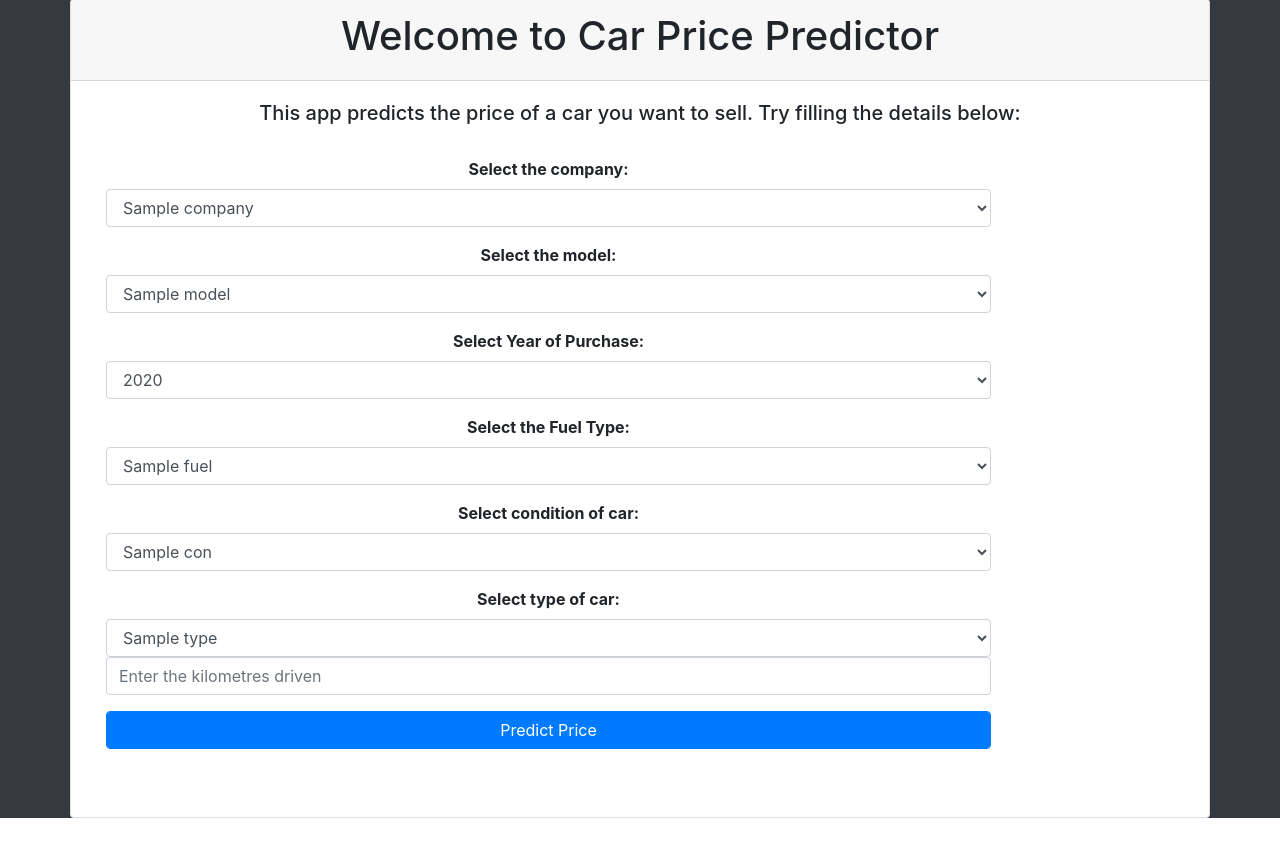
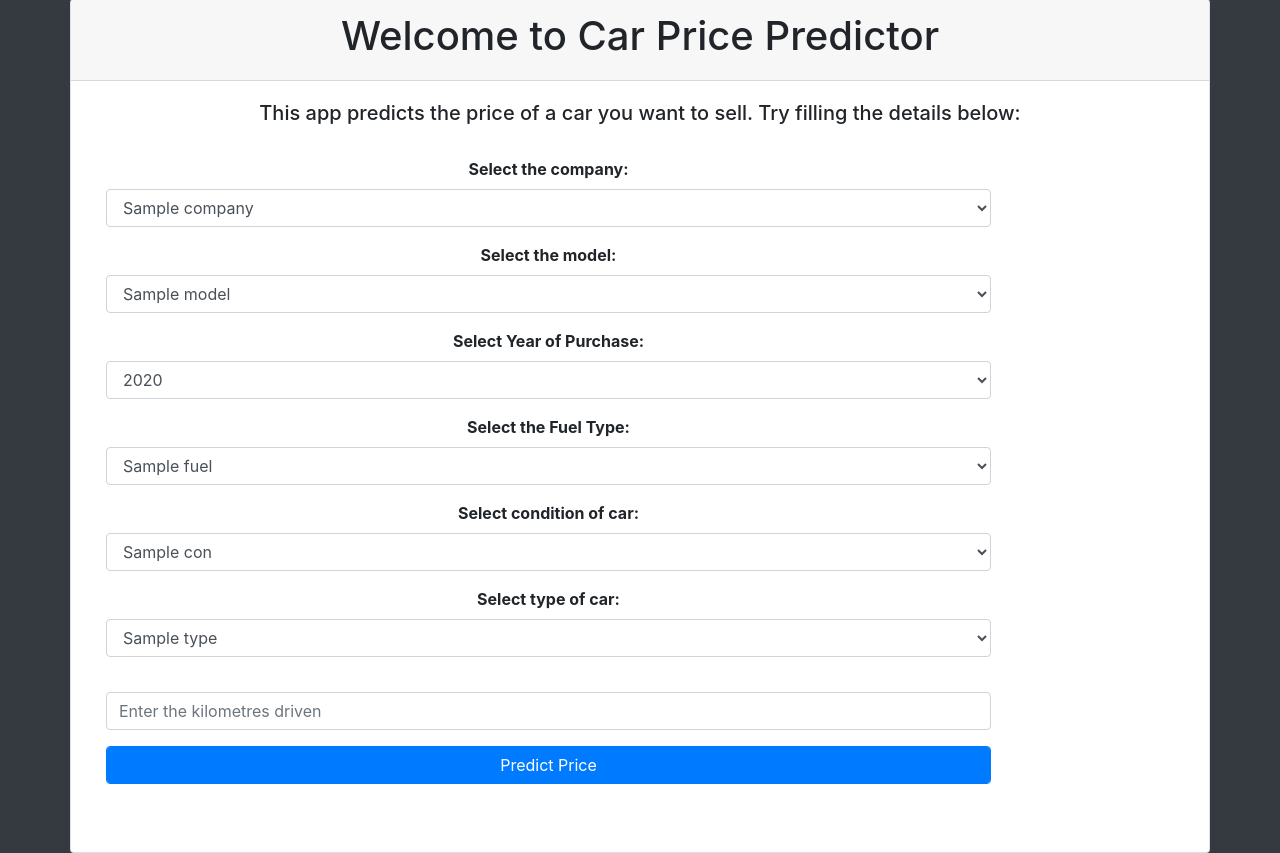
Before and after one commit to truong11062002/vucar_homework_assignment, a Flask app: template templates/index.html in a window 1280 px wide. Shown: the part 51-904 px from the top of the page. Before the commit the page ends 869 px from the top, so only its background shows below. Run offline with Flask 3, Linux system fonts and the light colour scheme; the template is opened without the code that fills it: most values are stand-ins (such as "Sample title", 1, 10 or a date in 2020); parts of the project's set-up code (start-up, migrations or seed data) failed here and were passed over; some libraries are stand-ins or nearby versions.

Commit message:
update application

```diff
--- a/static/css/style.css
+++ b/static/css/style.css
@@ -1,8 +1,9 @@
-.{
+/* .{
     margin: 0;
     padding: 0;
     box-sizing: border-box;
-}
+} */
+.{margin: 0;padding: 0;box-sizing: border-box;}
 .bg-dark{
 	background-color: #75767B;
 }
@@ -14,3 +15,6 @@
 #canvas{
     border: 2px solid black;
 }
+#canvas2{
+    border: 2px solid black;
+}
--- a/templates/index.html
+++ b/templates/index.html
@@ -81,10 +81,12 @@
                             <option value="{{ type }}">{{ type }}</option>
                             {% endfor %}
                     </div>
+
                     <div class="col-md-10 form-group" style="text-align: center">
                         <label><b>Enter the Number of Kilometres that the car has travelled:</b> </label><br>
+
                         <input type="text" class="form-control" id="kilo_driven" name="kilo_driven"
-                               placeholder="Enter the kilometres driven ">
+                               placeholder="Enter the kilometres driven " style="margin-top: 35px">
                     </div>
                     <div class="col-md-10 form-group" style="text-align: center">
                         <button  class="btn btn-primary form-control" onclick="send_data()">Predict Price</button>
```
